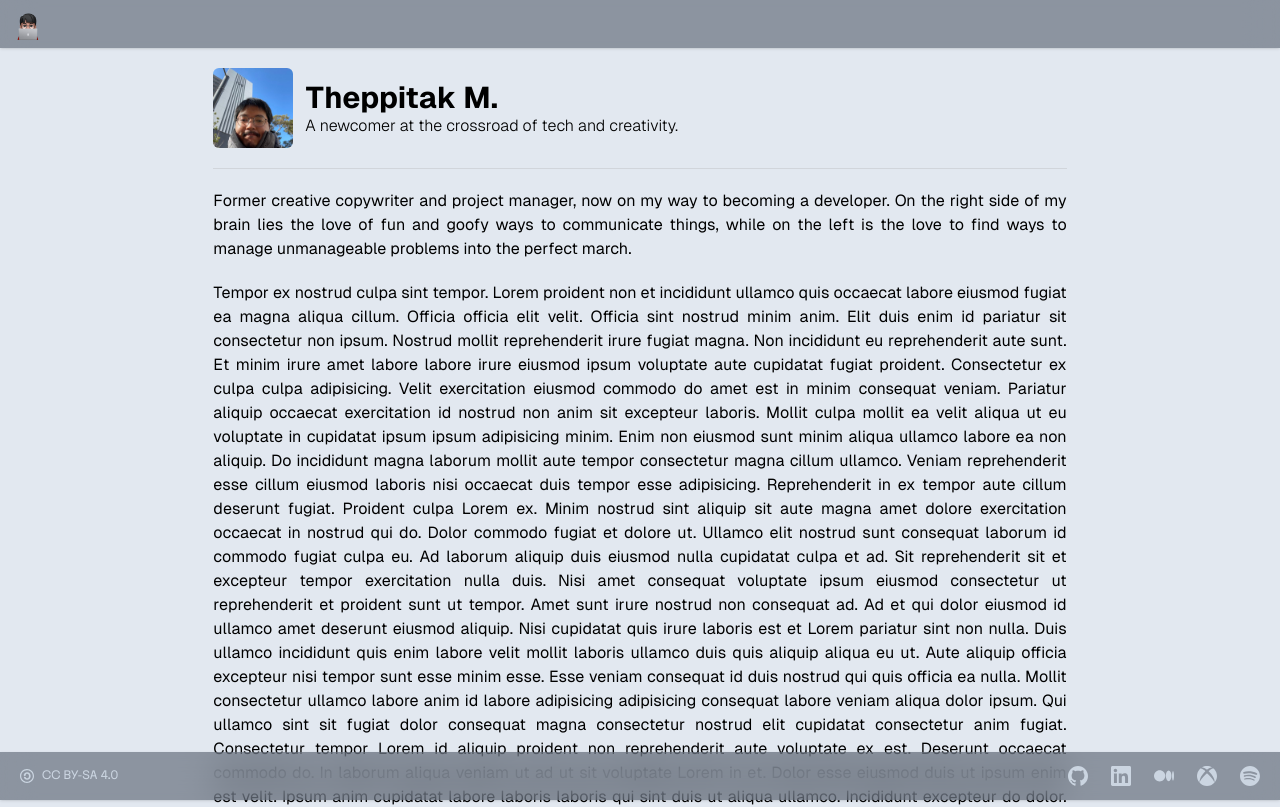
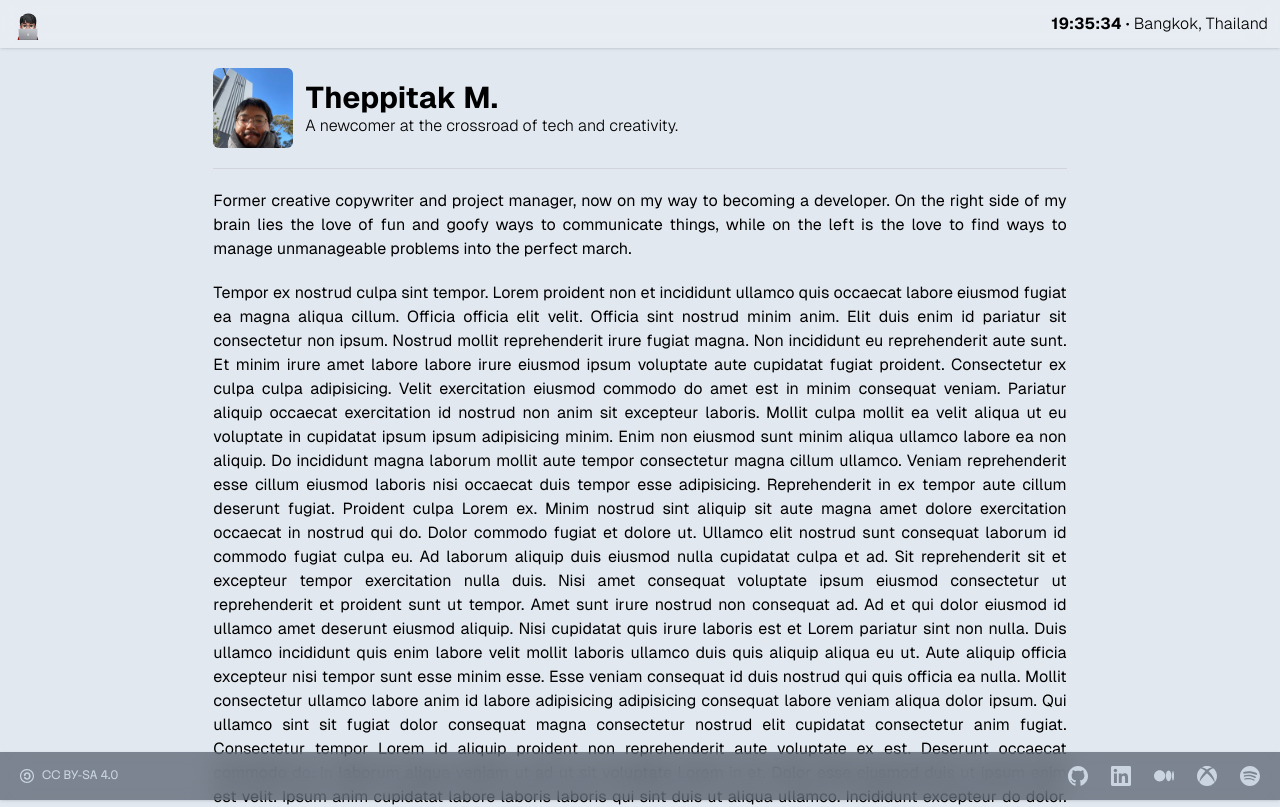
Before and after one commit to mmmmmob/me.theppitak, a React (Vite) app: page / in a window 1280 px wide. Shown: the top 807 px of the page. Built offline with nearby package versions, Linux system fonts and the light colour scheme.

Commit message:
feat: add CurrentTime component

```diff
--- a/src/components/Footer.jsx
+++ b/src/components/Footer.jsx
@@ -1,6 +1,6 @@
 function Footer() {
   return (
-    <div className="flex h-12 w-screen justify-between bg-gray-700/50 text-slate-300 shadow backdrop-blur-lg">
+    <div className="flex h-12 w-screen justify-between bg-gray-700/60 text-slate-300 shadow backdrop-blur-md dark:bg-gray-700/50">
       {/* left-side footer [copyright]*/}
       <div className="ml-5 flex w-fit self-center">
         <svg
--- a/src/components/Header.jsx
+++ b/src/components/Header.jsx
@@ -1,11 +1,16 @@
+import CurrentTime from "../snippets/CurrentTime";
+
 function Header() {
   return (
-    <div className="flex h-12 w-screen justify-between bg-gray-700/50 shadow backdrop-blur-lg">
+    <div className="flex h-12 w-screen justify-between bg-white/20 shadow backdrop-blur-lg dark:bg-gray-700/50">
       <img
         src="/logo.png"
         alt="avatar"
         className="m-2 size-10 self-center rounded-md p-1"
       />
+      <div className="mr-2 self-center">
+        <CurrentTime />
+      </div>
     </div>
   );
 }
--- /dev/null
+++ b/src/snippets/CurrentTime.jsx
@@ -0,0 +1,34 @@
+import React, { useEffect, useState } from "react";
+
+function CurrentTime() {
+  const [time, setTime] = useState(new Date());
+
+  useEffect(() => {
+    const interval = setInterval(() => {
+      setTime(new Date());
+    }, 1000);
+
+    return () => clearInterval(interval);
+  }, []);
+
+  return (
+    <div className="flex">
+      <p className="font-bold dark:text-white">
+        {time.toLocaleTimeString("en-GB", { timeZone: "Asia/Bangkok" })}
+      </p>
+      <p className="text-red dark:text-blue mx-1 font-light">
+        •{" "}
+        <a
+          href={
+            "https://maps.apple.com/place?q=Bangkok&auid=11435960156529778241&ll=13.753253,100.501641&lsp=7618&address=Bangkok,%20Bangkok,%20Thailand"
+          }
+          target={"_blank"}
+        >
+          Bangkok, Thailand
+        </a>
+      </p>
+    </div>
+  );
+}
+
+export default CurrentTime;
```
